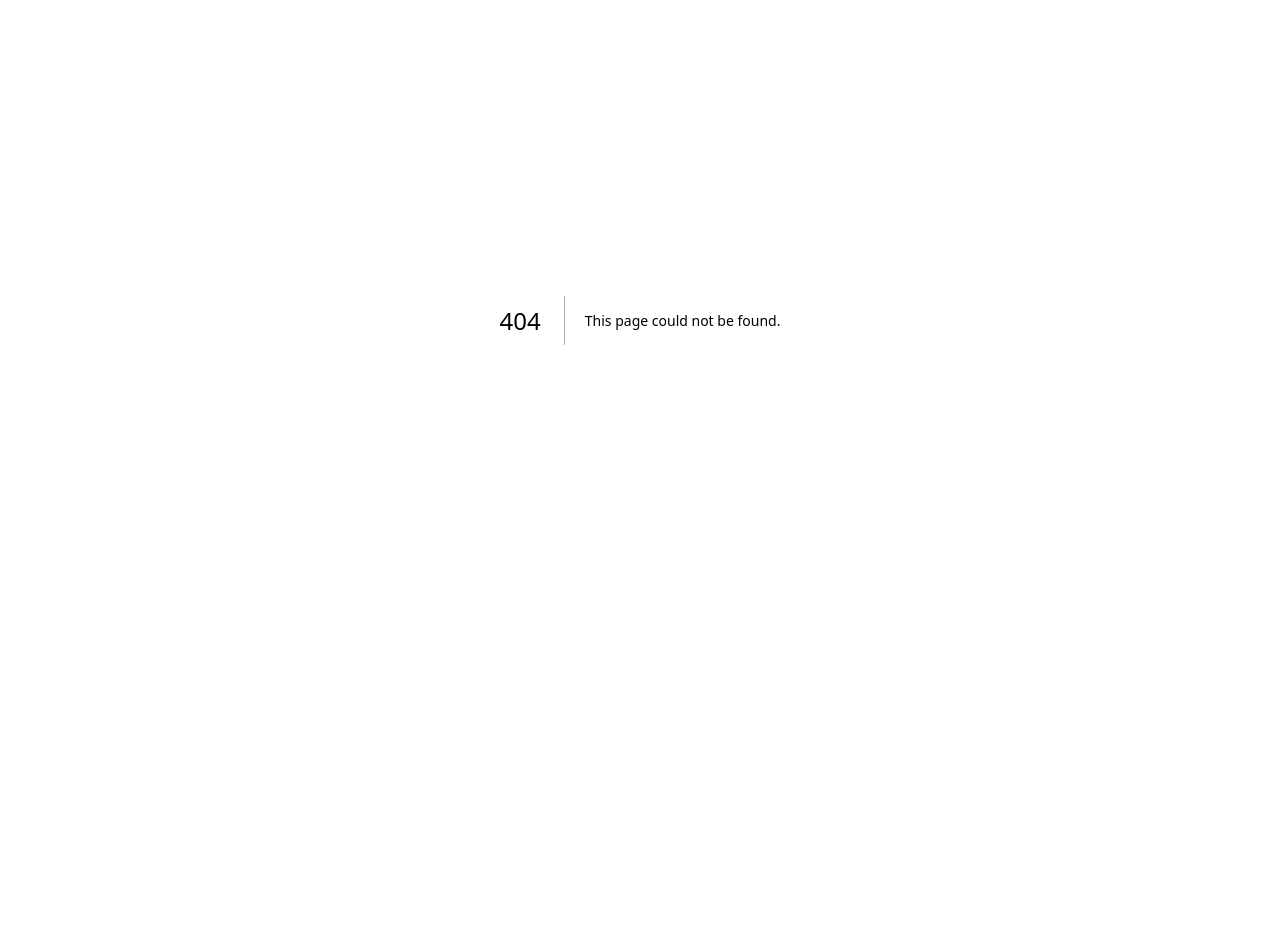
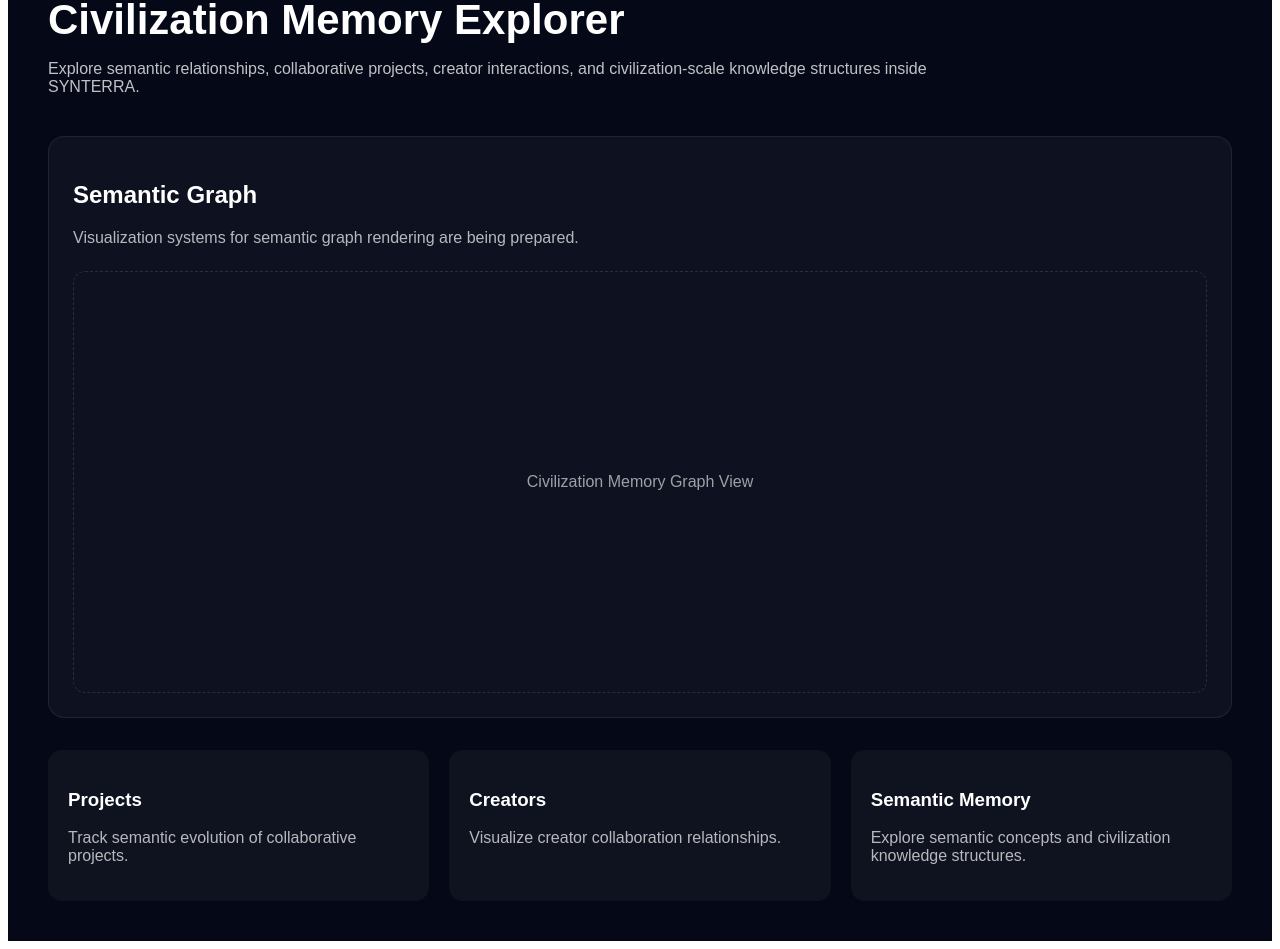
Before and after one commit to Dzintars12/SYNTERRA, a Next.js app: page /memory in a window 1280 px wide. Before the commit this address had no page. Shown: the part 80-1029 px from the top of the page. Before the commit the page ends 800 px from the top, so only its background shows below. Built offline with nearby package versions, Linux system fonts and the light colour scheme.

Commit message:
Add civilization memory explorer page

```diff
--- /dev/null
+++ b/app/memory/page.tsx
@@ -0,0 +1,102 @@
+export default function CivilizationMemoryPage() {
+  return (
+    <main
+      style={{
+        minHeight: "100vh",
+        background: "#050816",
+        color: "white",
+        padding: "40px",
+        fontFamily: "Arial, sans-serif",
+      }}
+    >
+      <h1 style={{ fontSize: "42px", marginBottom: "16px" }}>
+        Civilization Memory Explorer
+      </h1>
+
+      <p style={{ opacity: 0.75, maxWidth: "900px" }}>
+        Explore semantic relationships, collaborative projects, creator
+        interactions, and civilization-scale knowledge structures inside
+        SYNTERRA.
+      </p>
+
+      <section
+        style={{
+          marginTop: "40px",
+          padding: "24px",
+          borderRadius: "16px",
+          background: "rgba(255,255,255,0.04)",
+          border: "1px solid rgba(255,255,255,0.08)",
+        }}
+      >
+        <h2>Semantic Graph</h2>
+
+        <p style={{ opacity: 0.7 }}>
+          Visualization systems for semantic graph rendering are being prepared.
+        </p>
+
+        <div
+          style={{
+            marginTop: "24px",
+            height: "420px",
+            borderRadius: "12px",
+            border: "1px dashed rgba(255,255,255,0.2)",
+            display: "flex",
+            alignItems: "center",
+            justifyContent: "center",
+            opacity: 0.6,
+          }}
+        >
+          Civilization Memory Graph View
+        </div>
+      </section>
+
+      <section
+        style={{
+          marginTop: "32px",
+          display: "grid",
+          gap: "20px",
+          gridTemplateColumns: "repeat(auto-fit, minmax(280px, 1fr))",
+        }}
+      >
+        <div
+          style={{
+            padding: "20px",
+            borderRadius: "14px",
+            background: "rgba(255,255,255,0.04)",
+          }}
+        >
+          <h3>Projects</h3>
+          <p style={{ opacity: 0.7 }}>
+            Track semantic evolution of collaborative projects.
+          </p>
+        </div>
+
+        <div
+          style={{
+            padding: "20px",
+            borderRadius: "14px",
+            background: "rgba(255,255,255,0.04)",
+          }}
+        >
+          <h3>Creators</h3>
+          <p style={{ opacity: 0.7 }}>
+            Visualize creator collaboration relationships.
+          </p>
+        </div>
+
+        <div
+          style={{
+            padding: "20px",
+            borderRadius: "14px",
+            background: "rgba(255,255,255,0.04)",
+          }}
+        >
+          <h3>Semantic Memory</h3>
+          <p style={{ opacity: 0.7 }}>
+            Explore semantic concepts and civilization knowledge structures.
+          </p>
+        </div>
+      </section>
+    </main>
+  );
+}
```
